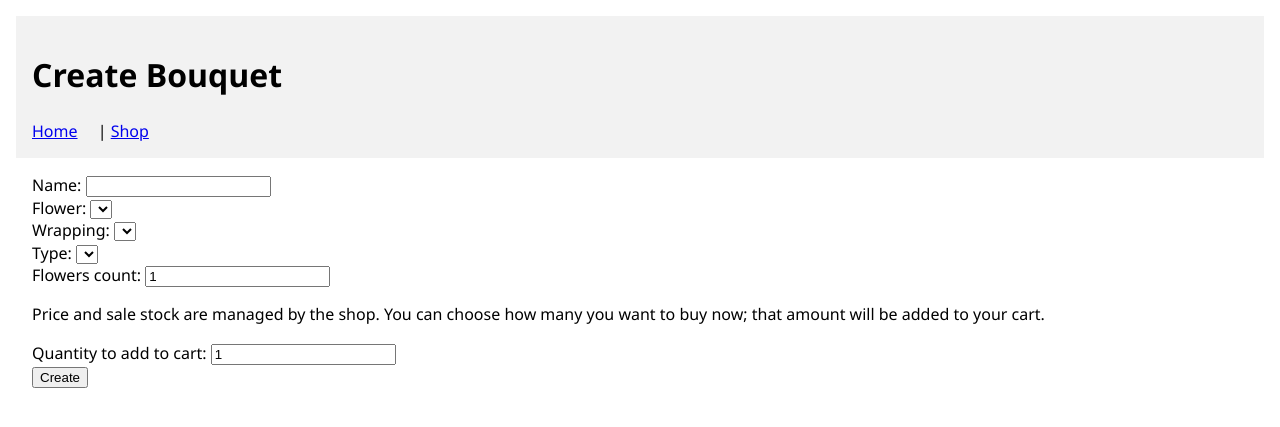
After one commit to IgorIoT13/Kursova_4y, a Flask app: page /create_bouquet in a window 1280 px wide. The commit adds this page. Shown: the top 427 px of the page. Run offline with Flask 3, Linux system fonts and the light colour scheme; the visitor is signed in with stand-in values (Sample User, id 1); lists and menus that the app fills with data are empty.

Commit message:
Last changes

```diff
--- a/routes/main.py
+++ b/routes/main.py
@@ -82,6 +82,255 @@ def main_routes(app):
             return jsonify({'error': 'user not found'}), 404
         return render_template('profile.html', user=user)
 
+    # Cart operations (session-based)
+    def _get_cart():
+        return session.setdefault('cart', [])
+
+    @app.route('/cart')
+    def cart_view():
+        cart = _get_cart()
+        total = sum([item['price'] * item.get('quantity', 1) for item in cart])
+        return render_template('cart.html', cart=cart, total=total)
+
+    @app.route('/cart/add/<int:position_id>', methods=['POST'])
+    def cart_add(position_id: int):
+        # find position
+        pos = db.session.get(Position, position_id)
+        if not pos or (pos.quantity or 0) <= 0:
+            return redirect(url_for('shop'))
+        # requested quantity
+        try:
+            req_q = int(request.form.get('quantity', 1))
+        except Exception:
+            req_q = 1
+        qty = max(1, min(req_q, pos.quantity))
+        cart = _get_cart()
+        # find existing item
+        for it in cart:
+            if it['position_id'] == position_id:
+                it['quantity'] = min(it.get('quantity', 1) + qty, pos.quantity)
+                break
+        else:
+            cart.append({'position_id': position_id, 'bouquet_name': pos.bouquet.name, 'price': float(pos.price), 'quantity': qty})
+        session['cart'] = cart
+        return redirect(url_for('cart_view'))
+
+    @app.route('/cart/remove/<int:position_id>', methods=['POST'])
+    def cart_remove(position_id: int):
+        cart = _get_cart()
+        remove_all = request.form.get('remove_all', '0') in ('1', 'true', 'yes')
+        for it in list(cart):
+            if it['position_id'] == position_id:
+                if remove_all or it.get('quantity', 1) <= 1:
+                    cart.remove(it)
+                else:
+                    # optional qty param to remove specific amount
+                    try:
+                        dec = int(request.form.get('quantity', 1))
+                    except Exception:
+                        dec = 1
+                    it['quantity'] = max(0, it.get('quantity', 1) - dec)
+                    if it['quantity'] == 0:
+                        cart.remove(it)
+                break
+        session['cart'] = cart
+        return redirect(url_for('cart_view'))
+
+    @app.route('/cart/update/<int:position_id>', methods=['POST'])
+    def cart_update(position_id: int):
+        cart = _get_cart()
+        try:
+            new_q = int(request.form.get('quantity', 0))
+        except Exception:
+            new_q = 0
+        # clamp to stock
+        pos = db.session.get(Position, position_id)
+        if pos and new_q > (pos.quantity or 0):
+            new_q = pos.quantity or 0
+        for it in cart:
+            if it['position_id'] == position_id:
+                if new_q <= 0:
+                    cart.remove(it)
+                else:
+                    it['quantity'] = new_q
+                break
+        session['cart'] = cart
+        return redirect(url_for('cart_view'))
+
+    @app.route('/cart/checkout', methods=['POST'])
+    def cart_checkout():
+        # require login
+        user_id = session.get('user_id')
+        if not user_id:
+            return redirect(url_for('login'))
+        cart = _get_cart()
+        # basic implementation: create one order per cart item using first delivery (if any)
+        delivery = db.session.query(db.session.get.__self__.__class__).filter_by().first() if False else None
+        from services.order_service import OrderService
+        order_svc = OrderService(db.session)
+        created_orders = []
+        # pick a delivery if exists else None
+        delivery_obj = db.session.query(db.session.get.__self__.__class__).filter_by().first() if False else None
+        # fallback: try to get first Delivery model instance
+        try:
+            from models import Delivery as _DeliveryModel
+            delivery_obj = db.session.query(_DeliveryModel).first()
+        except Exception:
+            delivery_obj = None
+
+        for it in list(cart):
+            pos_id = it['position_id']
+            qty = it.get('quantity', 1)
+            delivery_id = delivery_obj.id if delivery_obj else None
+            order = order_svc.create(user_id=user_id, position_id=pos_id, delivery_id=delivery_id, quantity=qty, user_card_name='standard')
+            if order:
+                created_orders.append(order.id)
+        # clear cart
+        session['cart'] = []
+        return jsonify({'orders_created': created_orders})
+
+    # Create custom bouquet (for logged-in users)
+    @app.route('/create_bouquet', methods=['GET', 'POST'])
+    def create_bouquet():
+        user_id = session.get('user_id')
+        if not user_id:
+            return redirect(url_for('login'))
+        # provide flower/wrapping/type lists
+        flowers = db.session.query(db.session.get.__self__.__class__).filter_by().first() if False else None
+        try:
+            from models import Flower as _Flower, Wrapping as _Wrapping, BouquetType as _Type
+            flowers = db.session.query(_Flower).all()
+            wrappings = db.session.query(_Wrapping).all()
+            types = db.session.query(_Type).all()
+        except Exception:
+            flowers = wrappings = types = []
+
+        if request.method == 'GET':
+            return render_template('create_bouquet.html', flowers=flowers, wrappings=wrappings, types=types)
+
+        # POST: create bouquet and optional position
+        name = request.form.get('name')
+        flower_id = int(request.form.get('flower_id'))
+        wrapping_id = int(request.form.get('wrapping_id'))
+        type_id = int(request.form.get('type_id'))
+        flowers_count = int(request.form.get('flowers_count', 1))
+        price_raw = request.form.get('price')
+        quantity = int(request.form.get('quantity', 0))
+
+        from services.bouquet_service import BouquetService
+        from services.position_service import PositionService
+        bsvc = BouquetService(db.session)
+        psvc = PositionService(db.session)
+
+        from builders.general_bouquet import GeneralBouquet
+        builder = GeneralBouquet().set_name(name).set_flower(flower_id).set_wrapping(wrapping_id).set_type(type_id).set_flowers_count(flowers_count)
+        try:
+            bouquet = bsvc.create_from_builder(builder)
+        except Exception as e:
+            return jsonify({'error': str(e)}), 400
+
+        if price_raw:
+            try:
+                price = float(price_raw)
+            except Exception:
+                price = None
+        else:
+            price = None
+
+        # for normal users: if they specified add_quantity, create a Position (if not existing) and add to cart
+        add_q = int(request.form.get('add_quantity', 0))
+        if add_q > 0:
+            # compute price and create a position for this bouquet
+            from models import Position as _PositionModel
+            psvc.dao.model = _PositionModel
+            # compute price from bouquet if not provided
+            listing_price = psvc.compute_price_from_bouquet(bouquet) if price is None else price
+            pos = psvc.create_from_bouquet(bouquet, price=listing_price, quantity=add_q)
+            # add to session cart
+            cart = _get_cart()
+            cart.append({'position_id': pos.id, 'bouquet_name': bouquet.name, 'price': float(pos.price), 'quantity': add_q})
+            session['cart'] = cart
+
+        return redirect(url_for('cart_view'))
+
+    @app.route('/admin/bouquets/create_position/<int:bouquet_id>', methods=['POST'])
+    def admin_create_position(bouquet_id: int):
+        user_id = session.get('user_id')
+        if not user_id or not _is_admin(user_id):
+            return jsonify({'error': 'forbidden'}), 403
+        try:
+            price = float(request.form.get('price'))
+        except Exception:
+            price = None
+        try:
+            quantity = int(request.form.get('quantity', 0))
+        except Exception:
+            quantity = 0
+        from services.position_service import PositionService
+        psvc = PositionService(db.session)
+        from models import Position as _Position
+        psvc.dao.model = _Position
+        from models import Bouquet as _Bouquet
+        bouquet = db.session.get(_Bouquet, bouquet_id)
+        if not bouquet:
+            return jsonify({'error': 'bouquet not found'}), 404
+        # compute listing price if not provided
+        listing_price = price if price is not None else psvc.compute_price_from_bouquet(bouquet)
+        psvc.create_from_bouquet(bouquet, price=listing_price, quantity=quantity)
+        return redirect(url_for('admin_bouquets'))
+
+    # admin helper
+    def _is_admin(user_id: int) -> bool:
+        try:
+            user = db.session.get(User, user_id)
+            return user and getattr(user.user_type, 'is_admin', False)
+        except Exception:
+            return False
+
+    @app.route('/admin/bouquets')
+    def admin_bouquets():
+        user_id = session.get('user_id')
+        if not user_id or not _is_admin(user_id):
+            return jsonify({'error': 'forbidden'}), 403
+        from models import Bouquet as _Bouquet
+        bouquets = db.session.query(_Bouquet).all()
+        return render_template('admin_bouquets.html', bouquets=bouquets)
+
+    @app.route('/admin/bouquets/edit/<int:bouquet_id>', methods=['GET', 'POST'])
+    def admin_edit_bouquet(bouquet_id: int):
+        user_id = session.get('user_id')
+        if not user_id or not _is_admin(user_id):
+            return jsonify({'error': 'forbidden'}), 403
+        from models import Bouquet as _Bouquet, Position as _Position
+        bouquet = db.session.get(_Bouquet, bouquet_id)
+        if not bouquet:
+            return jsonify({'error': 'not found'}), 404
+        positions = db.session.query(_Position).filter_by(bouquet_id=bouquet_id).all()
+        if request.method == 'GET':
+            return render_template('admin_edit_bouquet.html', bouquet=bouquet, positions=positions)
+        # POST: update name
+        name = request.form.get('name')
+        from services.bouquet_service import BouquetService
+        bsvc = BouquetService(db.session)
+        bsvc.update(bouquet_id, name=name)
+        return redirect(url_for('admin_bouquets'))
+
+    @app.route('/admin/positions/update/<int:position_id>', methods=['POST'])
+    def admin_update_position(position_id: int):
+        user_id = session.get('user_id')
+        if not user_id or not _is_admin(user_id):
+            return jsonify({'error': 'forbidden'}), 403
+        try:
+            new_q = int(request.form.get('quantity', 0))
+        except Exception:
+            new_q = 0
+        from services.position_service import PositionService
+        psvc = PositionService(db.session)
+        from models import Position as _Position
+        psvc.dao.model = _Position
+        psvc.set_quantity(position_id, new_q)
+        return redirect(url_for('admin_edit_bouquet', bouquet_id=db.session.get(_Position, position_id).bouquet_id))
+
     @app.route('/bouquet/<int:bouquet_id>')
     def bouquet_detail(bouquet_id: int):
         try:
--- a/templates/bouquet.html
+++ b/templates/bouquet.html
@@ -16,6 +16,12 @@
     <p>Wrapping: {{ bouquet.wrapping.name }}</p>
     <p>Price: {{ position.price if position else 'N/A' }} USD</p>
     <p>Stock: {{ position.quantity if position else 0 }}</p>
+    {% if position and position.quantity > 0 %}
+    <form method="post" action="/cart/add/{{ position.id }}">
+      <label>Qty: <input name="quantity" type="number" min="1" max="{{ position.quantity }}" value="1" style="width:4rem"></label>
+      <button type="submit">Add to cart</button>
+    </form>
+    {% endif %}
   </main>
   <footer>
     <small>Demo shop</small>
--- /dev/null
+++ b/templates/create_bouquet.html
@@ -0,0 +1,23 @@
+<!doctype html>
+<html>
+<head>
+  <meta charset="utf-8">
+  <title>Create Bouquet</title>
+  <link rel="stylesheet" href="/static/style.css">
+</head>
+<body>
+  <header><h1>Create Bouquet</h1><nav><a href="/">Home</a> | <a href="/shop">Shop</a></nav></header>
+  <main>
+    <form method="post" action="/create_bouquet">
+      <label>Name: <input name="name" required></label><br>
+      <label>Flower: <select name="flower_id">{% for f in flowers %}<option value="{{ f.id }}">{{ f.name }}</option>{% endfor %}</select></label><br>
+      <label>Wrapping: <select name="wrapping_id">{% for w in wrappings %}<option value="{{ w.id }}">{{ w.name }}</option>{% endfor %}</select></label><br>
+      <label>Type: <select name="type_id">{% for t in types %}<option value="{{ t.id }}">{{ t.type }}</option>{% endfor %}</select></label><br>
+      <label>Flowers count: <input type="number" name="flowers_count" value="1" min="1"></label><br>
+  <p>Price and sale stock are managed by the shop. You can choose how many you want to buy now; that amount will be added to your cart.</p>
+  <label>Quantity to add to cart: <input type="number" name="add_quantity" value="1" min="1"></label><br>
+      <button type="submit">Create</button>
+    </form>
+  </main>
+</body>
+</html>
--- a/templates/index.html
+++ b/templates/index.html
@@ -13,6 +13,7 @@
       <a href="/shop">Shop</a>
       {% if session.get('user_id') %}
         | <a href="/profile/{{ session.get('user_id') }}">My Account</a>
+        | <a href="/cart">Cart</a>
         | <a href="/logout">Logout</a>
       {% else %}
         | <a href="/login">Login</a>
--- a/templates/profile.html
+++ b/templates/profile.html
@@ -12,6 +12,7 @@
       <a href="/">Home</a> | <a href="/shop">Shop</a>
       {% if session.get('user_id') %}
         | <a href="/profile/{{ session.get('user_id') }}">My Account</a>
+        | <a href="/cart">Cart</a>
         | <a href="/logout">Logout</a>
       {% else %}
         | <a href="/login">Login</a>
```
Also changed, not shown: templates/admin_bouquets.html (added, +25 -0 lines), templates/admin_edit_bouquet.html (added, +34 -0 lines), templates/cart.html (added, +41 -0 lines), templates/shop.html (+10 -1 lines), tests/test_service_quantity.py (added), tests/test_unique_name.py (added).
